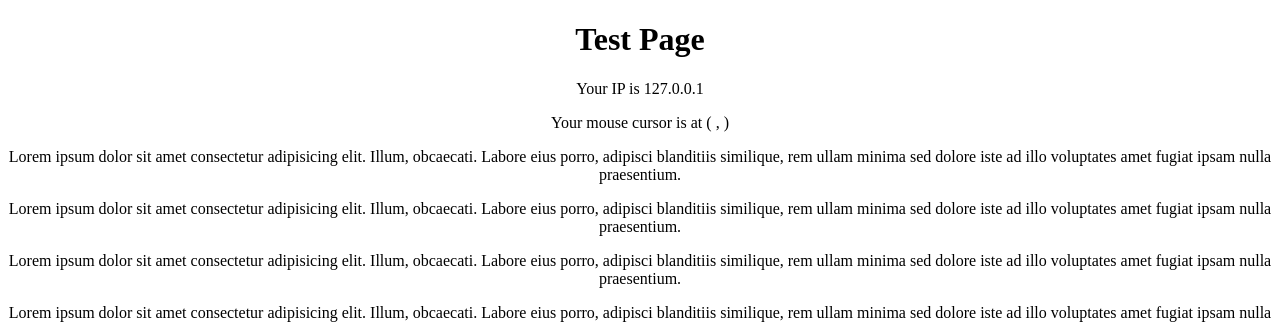
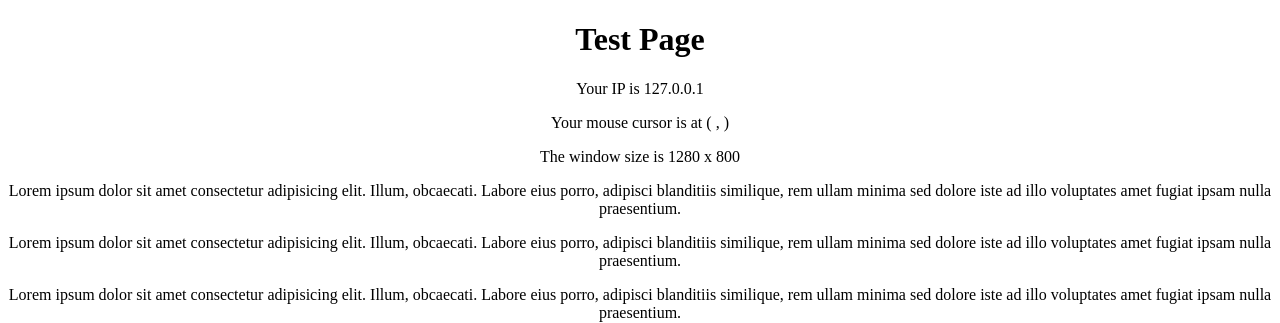
Before and after one commit to Shu-Ting-Huang/test-project, a Django app: page / in a window 1280 px wide. Shown: the top 323 px of the page. Run offline with Django 3.2, Linux system fonts and the light colour scheme.

Commit message:
Show window size

```diff
--- a/app/templates/index.html
+++ b/app/templates/index.html
@@ -21,16 +21,24 @@
         </style>
         <script type="text/javascript">
             window.onload = init;
+            window.onresize = setWindowSize;
+
             function init() {
                 if (window.Event) {
                     document.captureEvents(Event.MOUSEMOVE);
                 }
                 document.onmousemove = getCursorXY;
+                setWindowSize();
             }
 
             function getCursorXY(e) {
                 document.getElementById('cursorX').innerHTML = (window.Event) ? e.pageX : event.clientX + (document.documentElement.scrollLeft ? document.documentElement.scrollLeft : document.body.scrollLeft);
                 document.getElementById('cursorY').innerHTML = (window.Event) ? e.pageY : event.clientY + (document.documentElement.scrollTop ? document.documentElement.scrollTop : document.body.scrollTop);
+            }
+
+            function setWindowSize() {
+                document.getElementById('width').innerHTML = window.innerWidth;
+                document.getElementById('height').innerHTML = window.innerHeight;
             }
             </script>
     </head>
@@ -39,6 +47,7 @@
         <p style="text-align: center;">Your IP is {{client_IP}}</p>
         <!-- https://www.dev-notes.com/blog/2008/07/30/get-current-mouse-cursor-position-with-javascript/ -->
         <p style="text-align: center;">Your mouse cursor is at (<span id="cursorX"> </span>, <span id="cursorY"> </span>)</p>
+        <p style="text-align: center;">The window size is <span id="width"></span> x <span id="height"></span></p>
         <p style="text-align: center;">Lorem ipsum dolor sit amet consectetur adipisicing elit. Illum, obcaecati. Labore eius porro, adipisci blanditiis similique, rem ullam minima sed dolore iste ad illo voluptates amet fugiat ipsam nulla praesentium.</p>
         <p style="text-align: center;">Lorem ipsum dolor sit amet consectetur adipisicing elit. Illum, obcaecati. Labore eius porro, adipisci blanditiis similique, rem ullam minima sed dolore iste ad illo voluptates amet fugiat ipsam nulla praesentium.</p>
         <p style="text-align: center;">Lorem ipsum dolor sit amet consectetur adipisicing elit. Illum, obcaecati. Labore eius porro, adipisci blanditiis similique, rem ullam minima sed dolore iste ad illo voluptates amet fugiat ipsam nulla praesentium.</p>
```
